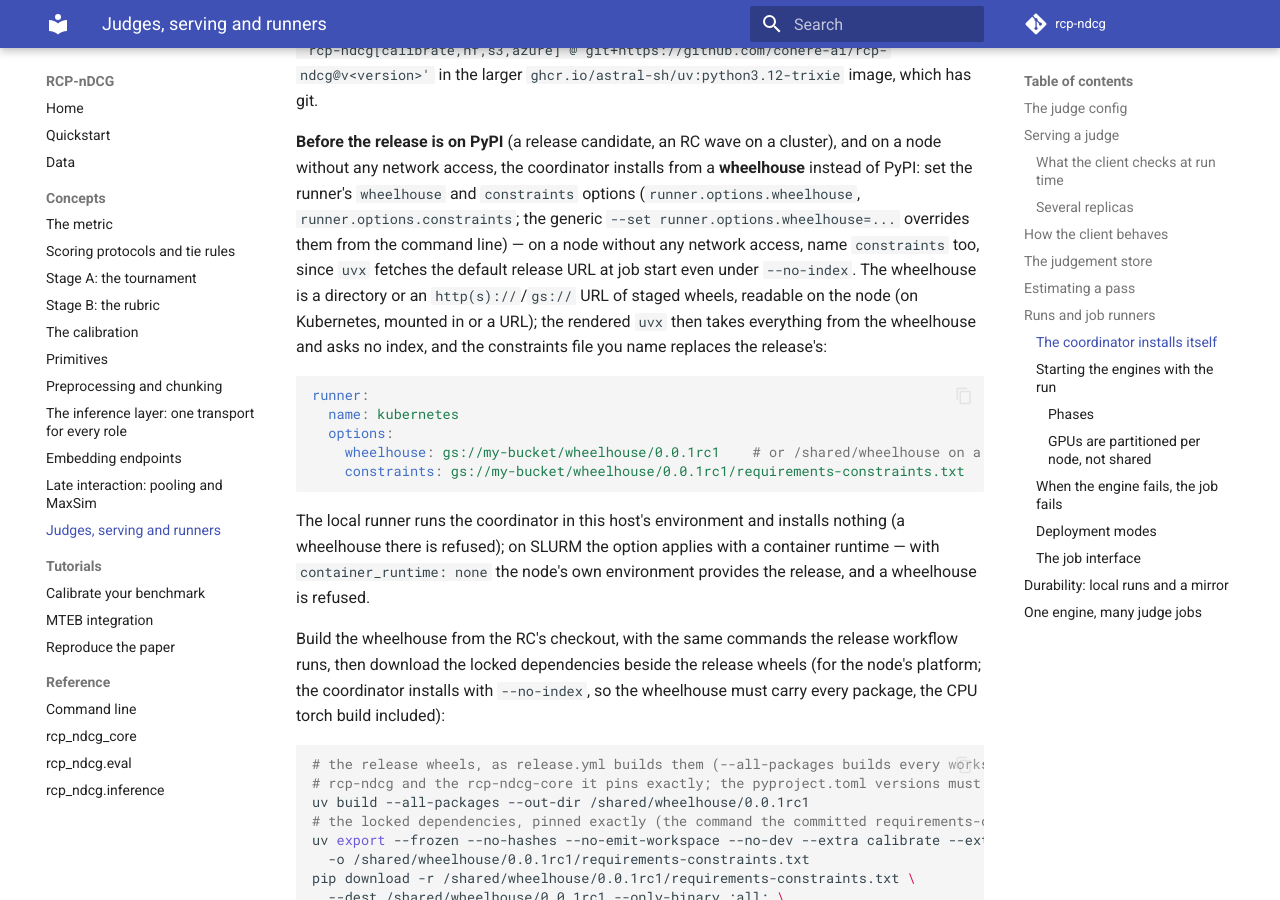
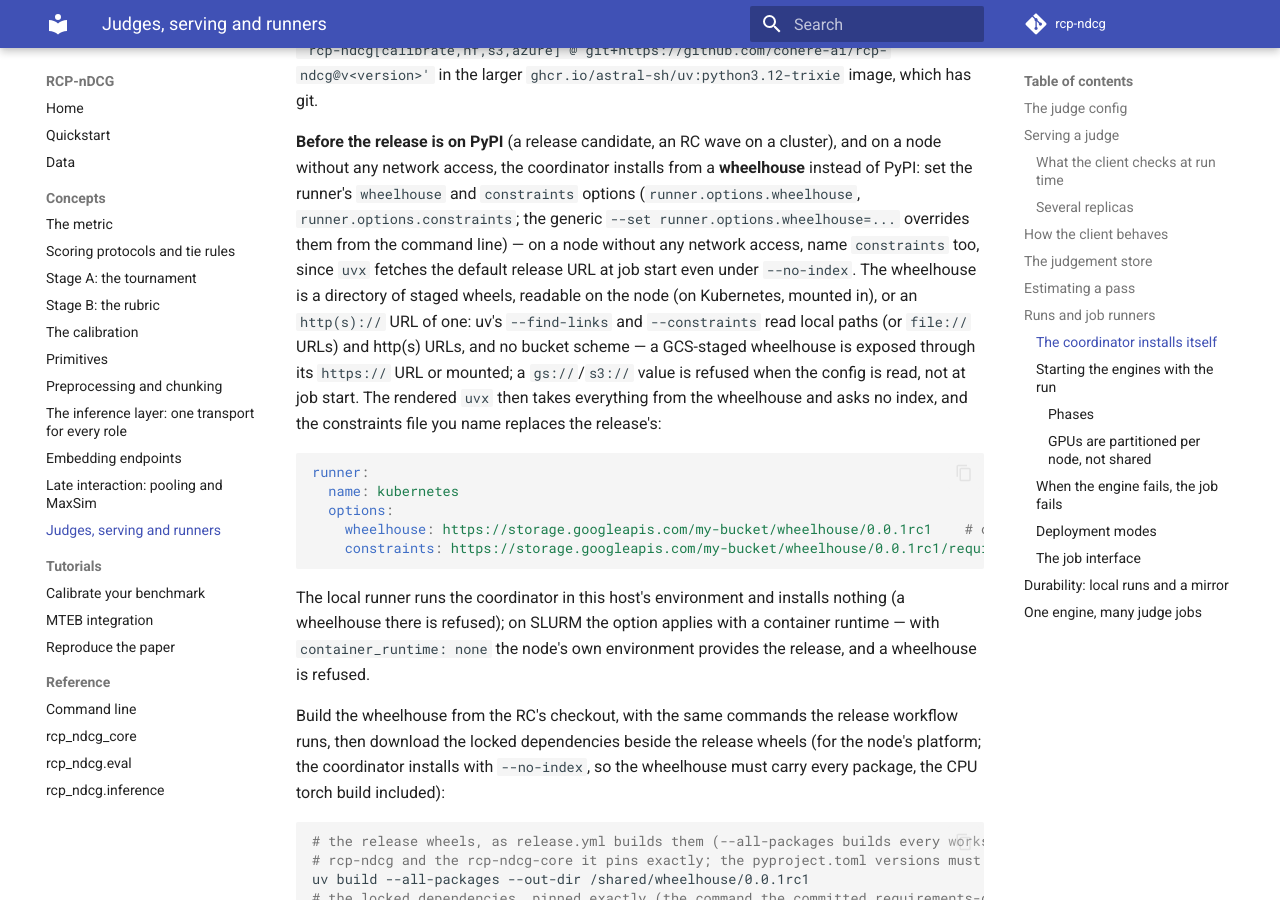
Before and after one commit to cohere-ai/rcp-ndcg, an MkDocs documentation site: the page built from docs/concepts/serving.md, in a window 1280 px wide and 900 px high, scrolled down 8600 px. Built offline with MkDocs 1.6.1 and Material for MkDocs 9.7.7, drawn with Linux system fonts in a browser that asks for light colours; comment, search, counter and statistics services are not loaded.

Commit message:
The wheelhouse takes only what uv reads; the store's temp file is per-writer
uv's --find-links and --constraints read local paths, file:// and http(s) URLs:
a bucket scheme (gs://, s3://) is treated as a relative path and fails at job
start, so the options refuse it when the config is read, naming the fix (stage
an https URL or mount the directory) -- the docs' GCS example becomes its
https:// URL. The identity temp file carries the thread id, so two writers in
one process never share it. The CHANGELOG scopes the absolute-path promise to
slurm and moves the overlay validation under Changed.

````diff
--- a/docs/concepts/serving.md
+++ b/docs/concepts/serving.md
@@ -284,8 +284,10 @@ access, the coordinator installs from a **wheelhouse** instead of PyPI: set the
 `constraints` options (`runner.options.wheelhouse`, `runner.options.constraints`; the generic `--set
 runner.options.wheelhouse=...` overrides them from the command line) — on a node without any network access, name
 `constraints` too, since `uvx` fetches the default release URL at job start even under `--no-index`. The wheelhouse
-is a directory or an
-`http(s)://`/`gs://` URL of staged wheels, readable on the node (on Kubernetes, mounted in or a URL); the rendered
+is a directory of staged wheels, readable on the node (on Kubernetes, mounted in), or an `http(s)://` URL of one:
+uv's `--find-links` and `--constraints` read local paths (or `file://` URLs) and http(s) URLs, and no bucket
+scheme — a GCS-staged wheelhouse is exposed through its `https://` URL or mounted; a `gs://`/`s3://` value is
+refused when the config is read, not at job start. The rendered
 `uvx` then takes everything from the wheelhouse and asks no index, and the constraints file you name replaces the
 release's:
 
@@ -293,8 +295,8 @@ release's:
 runner:
   name: kubernetes
   options:
-    wheelhouse: gs://my-bucket/wheelhouse/0.0.1rc1    # or /shared/wheelhouse on a shared filesystem
-    constraints: gs://my-bucket/wheelhouse/0.0.1rc1/requirements-constraints.txt
+    wheelhouse: https://storage.googleapis.com/my-bucket/wheelhouse/0.0.1rc1    # or /shared/wheelhouse
+    constraints: https://storage.googleapis.com/my-bucket/wheelhouse/0.0.1rc1/requirements-constraints.txt
 ```
 
 The local runner runs the coordinator in this host's environment and installs nothing (a wheelhouse there is
````
Also changed, not shown: CHANGELOG.md (+13 -9 lines), 5 other files.
